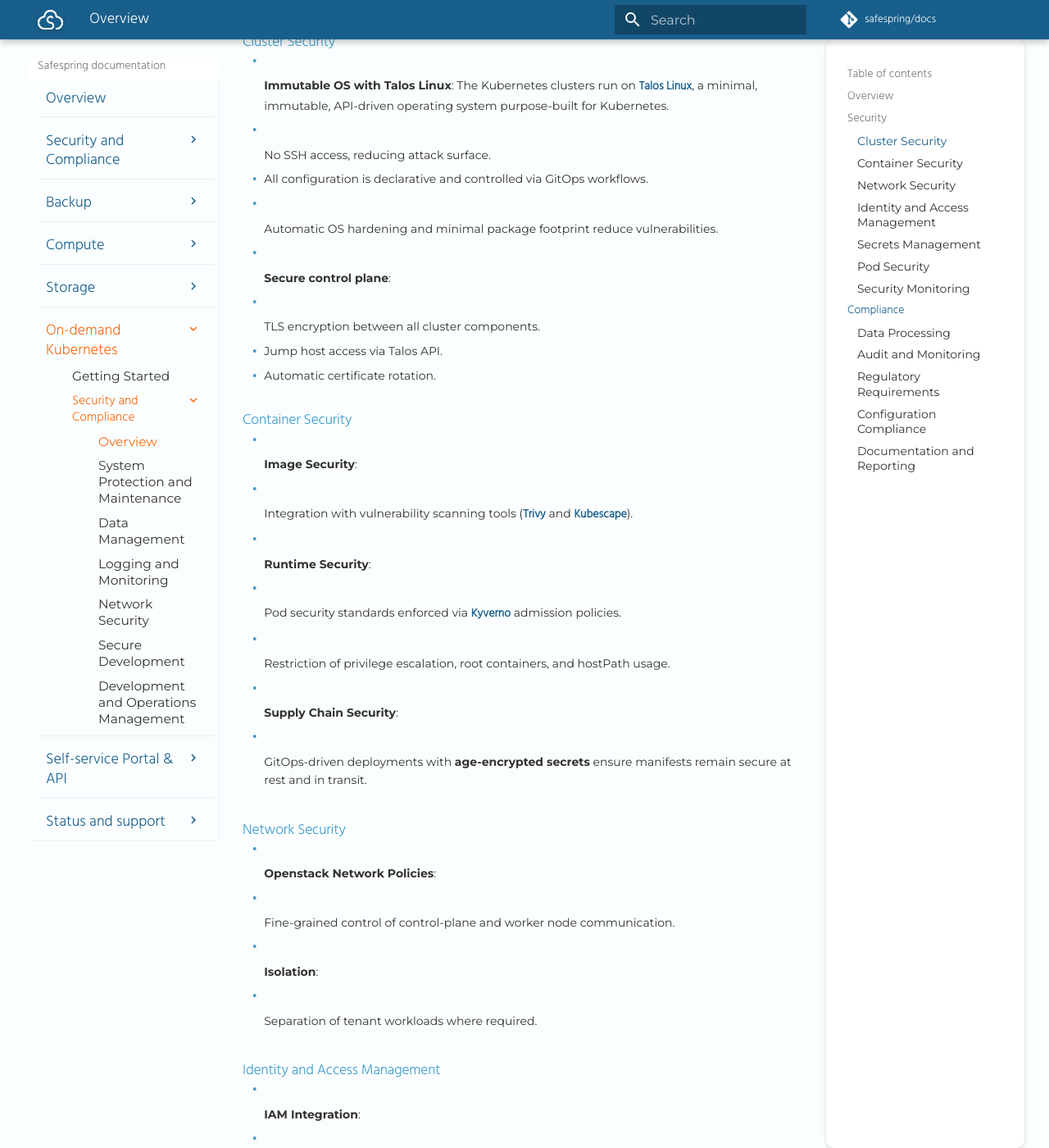
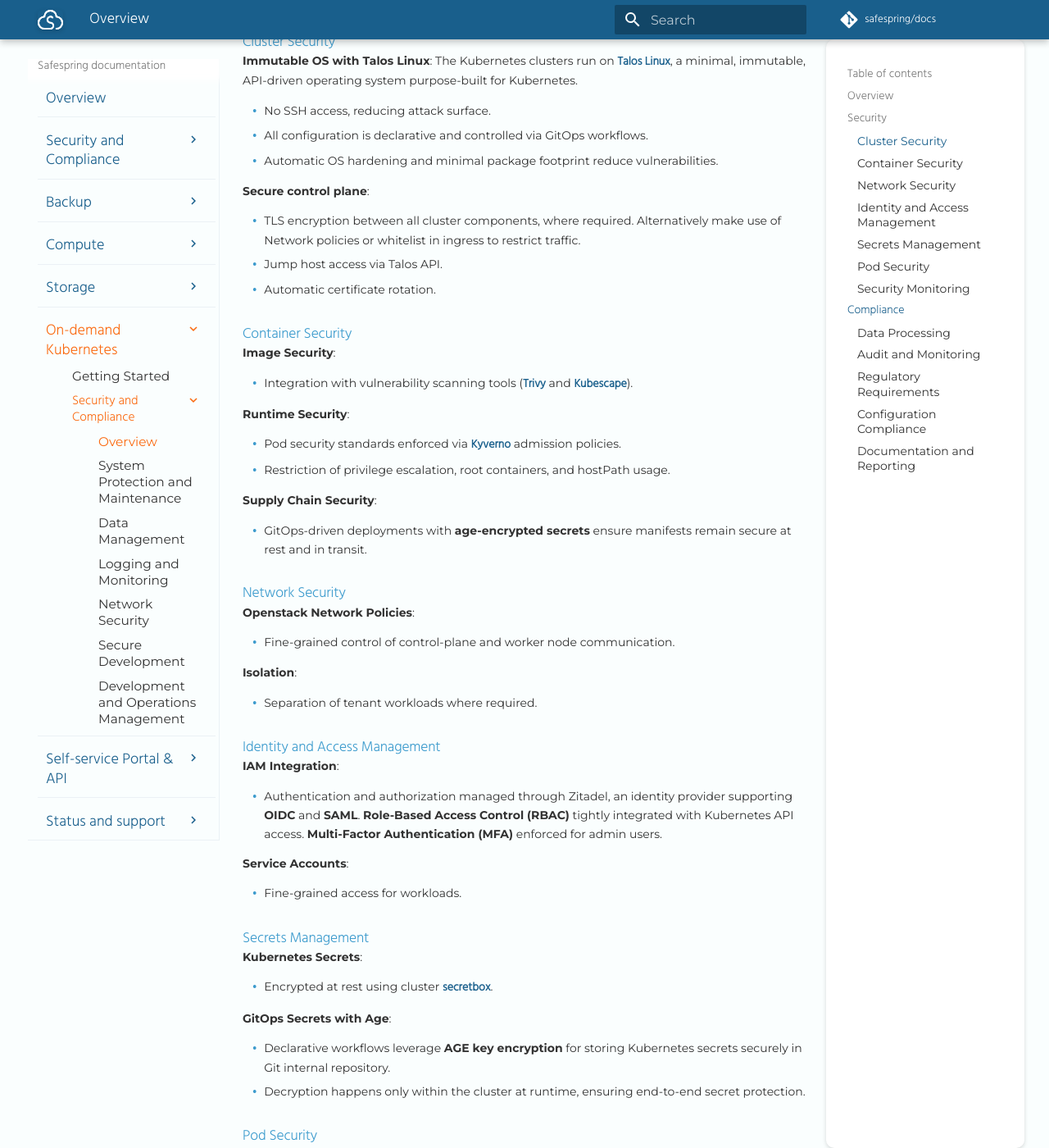
Before and after one commit to safespring/docs, an MkDocs documentation site: the page built from content/kubernetes/security-compliance/index.md, in a window 1280 px wide and 1400 px high, scrolled down 500 px. Shown: the whole window at 82% size. Built offline with MkDocs 1.6.1 and Material for MkDocs 9.7.7, drawn with Linux system fonts in a browser that asks for light colours; a script that is not in the unit is left out; comment, search, counter and statistics services are not loaded; some of the changed text lies outside the part shown.

Commit message:
improve kubernetes platform docs formatting

```diff
--- a/content/kubernetes/security-compliance/index.md
+++ b/content/kubernetes/security-compliance/index.md
@@ -14,95 +14,92 @@
 
 ### Cluster Security
 
-* **Immutable OS with Talos Linux**:
-  The Kubernetes clusters run on [Talos Linux](https://www.talos.dev/), a minimal, immutable, API-driven operating system purpose-built for Kubernetes.
+**Immutable OS with Talos Linux**: The Kubernetes clusters run on [Talos Linux](https://www.talos.dev/), a minimal, immutable, API-driven operating system purpose-built for Kubernetes.
 
-  * No SSH access, reducing attack surface.
-  * All configuration is declarative and controlled via GitOps workflows.
-  * Automatic OS hardening and minimal package footprint reduce vulnerabilities.
+* No SSH access, reducing attack surface.
+* All configuration is declarative and controlled via GitOps workflows.
+* Automatic OS hardening and minimal package footprint reduce vulnerabilities.
 
-* **Secure control plane**:
+**Secure control plane**:
 
-  * TLS encryption between all cluster components.
-  * Jump host access via Talos API.
-  * Automatic certificate rotation.
+* TLS encryption between all cluster components, where required. Alternatively make use of Network policies or whitelist in ingress to restrict traffic.
+* Jump host access via Talos API.
+* Automatic certificate rotation.
 
 ### Container Security
 
-* **Image Security**:
+**Image Security**:
 
-  * Integration with vulnerability scanning tools ([Trivy](https://goharbor.io/docs/2.13.0/administration/vulnerability-scanning/) and [Kubescape](https://kubescape.io/)).
+* Integration with vulnerability scanning tools ([Trivy](https://goharbor.io/docs/2.13.0/administration/vulnerability-scanning/) and [Kubescape](https://kubescape.io/)).
 
-* **Runtime Security**:
+**Runtime Security**:
 
-  * Pod security standards enforced via [**Kyverno**](https://kyverno.io/) admission policies.
-  * Restriction of privilege escalation, root containers, and hostPath usage.
+* Pod security standards enforced via [**Kyverno**](https://kyverno.io/) admission policies.
+* Restriction of privilege escalation, root containers, and hostPath usage.
 
-* **Supply Chain Security**:
+**Supply Chain Security**:
 
-  * GitOps-driven deployments with **age-encrypted secrets** ensure manifests remain secure at rest and in transit.
+* GitOps-driven deployments with **age-encrypted secrets** ensure manifests remain secure at rest and in transit.
 
 ### Network Security
 
-* **Openstack Network Policies**:
+**Openstack Network Policies**:
 
-  * Fine-grained control of control-plane and worker node communication.
+* Fine-grained control of control-plane and worker node communication.
 
-* **Isolation**:
+**Isolation**:
 
-  * Separation of tenant workloads where required.
+* Separation of tenant workloads where required.
 
 ### Identity and Access Management
 
-* **IAM Integration**:
+**IAM Integration**:
 
-  * Authentication and authorization managed through Zitadel, an identity provider supporting **OIDC** and **SAML**.
-  * **Role-Based Access Control (RBAC)** tightly integrated with Kubernetes API access.
-  * **Multi-Factor Authentication (MFA)** enforced for admin users.
+* Authentication and authorization managed through Zitadel, an identity provider supporting **OIDC** and **SAML**.
+**Role-Based Access Control (RBAC)** tightly integrated with Kubernetes API access.
+**Multi-Factor Authentication (MFA)** enforced for admin users.
 
-* **Service Accounts**:
+**Service Accounts**:
 
-  * Fine-grained access for workloads.
+* Fine-grained access for workloads.
 
 ### Secrets Management
 
-* **Kubernetes Secrets**:
+**Kubernetes Secrets**:
 
-  * Encrypted at rest using cluster [secretbox](https://kubernetes.io/docs/tasks/administer-cluster/encrypt-data/#providers).
+* Encrypted at rest using cluster [secretbox](https://kubernetes.io/docs/tasks/administer-cluster/encrypt-data/#providers).
 
-* **GitOps Secrets with Age**:
+**GitOps Secrets with Age**:
 
-  * Declarative workflows leverage **AGE key encryption** for storing Kubernetes secrets securely in Git internal repository.
-  * Decryption happens only within the cluster at runtime, ensuring end-to-end secret protection.
+* Declarative workflows leverage **AGE key encryption** for storing Kubernetes secrets securely in Git internal repository.
+* Decryption happens only within the cluster at runtime, ensuring end-to-end secret protection.
 
 ### Pod Security
 
-* **Pod Security Standards (PSS)**:
+**Pod Security Standards (PSS)** (unless clearly documented the need) such as:
 
-  * Policies enforce restrictions such as:
-
-    * No privileged containers.
-    * Mandatory non-root user.
-    * No workloads in default namespace.
-    * Resource requests and limits.
+* No privileged containers.
+* Mandatory non-root user.
+* No workloads in default namespace.
+* Resource requests and limits.
 
 ### Security Monitoring
 
-* **Monitoring with Grafana**:
+**Monitoring with Grafana**:
 
-  * Metrics, logs, and alerts are centralized in Grafana.
-  * Integration with Prometheus and Loki ensures full observability of operational infrastructure.
-  * Integration with slack for monitoring of relevant alerts.
+* Metrics, logs, and alerts are centralized in Grafana.
+* Integration with Prometheus and Loki ensures full observability of operational infrastructure.
+* Integration with slack for monitoring of relevant alerts.
 
-* **Threat Detection with Kubescape**:
+**Threat Detection with Kubescape**:
 
-  * Each Operations cluster has enabled continuous Kubernetes cluster posture scanning.
-  * Compliance checks against frameworks (CIS, NSA, MITRE).
-  * Reports deviations from security best practices.
+* Each Operations cluster has enabled continuous Kubernetes cluster posture scanning.
+* Compliance checks against frameworks (CIS, NSA, MITRE).
+* Reports deviations from security best practices.
 
-* **Audit Logging**:
+**Audit Logging**:
 
-  * Kubernetes audit logs captured for compliance and incident response.
+* Kubernetes audit logs captured for compliance and incident response.
 
 ---
 
@@ -115,41 +112,37 @@
 
 ### Audit and Monitoring
 
-* **Grafana dashboards** provide real-time compliance observability.
-* **Kubescape** generates compliance posture reports across CIS Benchmarks, PCI-DSS, and ISO standards.
-* **Audit logs** stored securely and queryable for forensics.
+**Grafana dashboards** provide real-time compliance observability.
+**Kubescape** generates compliance posture reports across CIS Benchmarks, PCI-DSS, and ISO standards.
+**Audit logs** stored securely and queryable for forensics.
 
 ### Regulatory Requirements
 
-* **GDPR compliance**:
+**GDPR compliance**: Data sovereignty ensured within EU/EEA boundaries.
 
-  * Data sovereignty ensured within EU/EEA boundaries.
+**Kubernetes security benchmarks**:
 
-* **Kubernetes security benchmarks**:
-
-  * Regular scanning with Kubescape validates CIS Kubernetes Benchmark adherence.
+* Regular scanning with Kubescape validates CIS Kubernetes Benchmark adherence.
 
 ### Configuration Compliance
 
-* **Kyverno Policies**:
+**Kyverno Policies**:
 
-  * No workloads in default namespace.
+* No workloads in default namespace.
 
-* **GitOps Workflows**:
+**GitOps Workflows**:
 
-  * All cluster configurations tracked and version-controlled.
-  * Age-encrypted secrets prevent accidental compliance violations.
-  * Require approval to merge to main branches.
-  * Protected main branches.
+* All cluster configurations tracked and version-controlled.
+* Age-encrypted secrets prevent accidental compliance violations.
+* Require approval to merge to main branches.
+* Protected main branches.
 
 ### Documentation and Reporting
 
-* **Compliance Documentation**:
+**Compliance Documentation**:
 
-  * Automated reports generated from **Kubescape scans**.
-  * Historical audit logs available for internal and external audits.
-  * [ADR](https://adr.github.io/) provided for main parts of the infrastructure and components maintained by Safespring with threat modelling performed where required.
+* Automated reports generated from **Kubescape scans**.
+* Historical audit logs available for internal and external audits.
+* [ADR](https://adr.github.io/) provided for main parts of the infrastructure and components maintained by Safespring with threat modelling performed where required.
 
-* **Reporting Dashboards**:
-
-  * Grafana dashboards tailored for compliance visualization.
+**Reporting Dashboards**: Grafana dashboards tailored for compliance visualization.
```
Also changed, not shown: content/kubernetes/security-compliance/development-operations-management.md (+13 -12 lines), content/kubernetes/security-compliance/logging-monitoring.md (+10 -10 lines), content/kubernetes/security-compliance/network-security.md (+22 -23 lines), content/kubernetes/security-compliance/system-protection-maintenance.md (+28 -28 lines).
